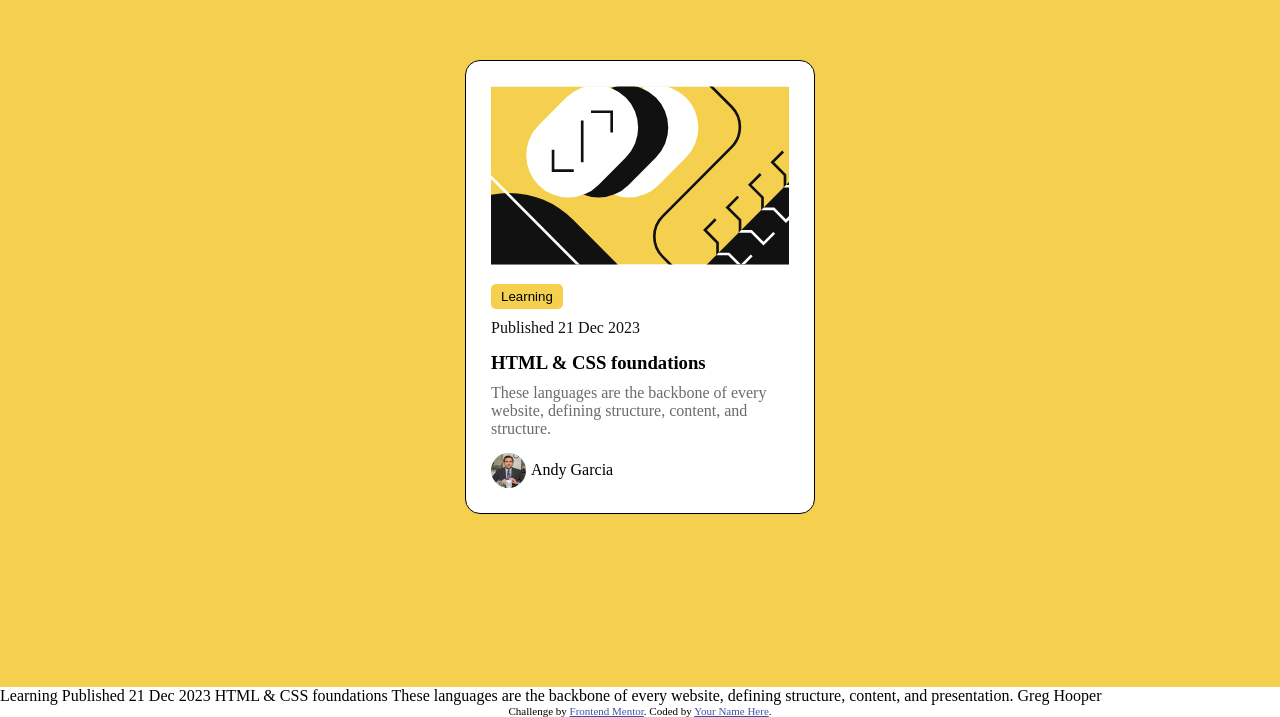
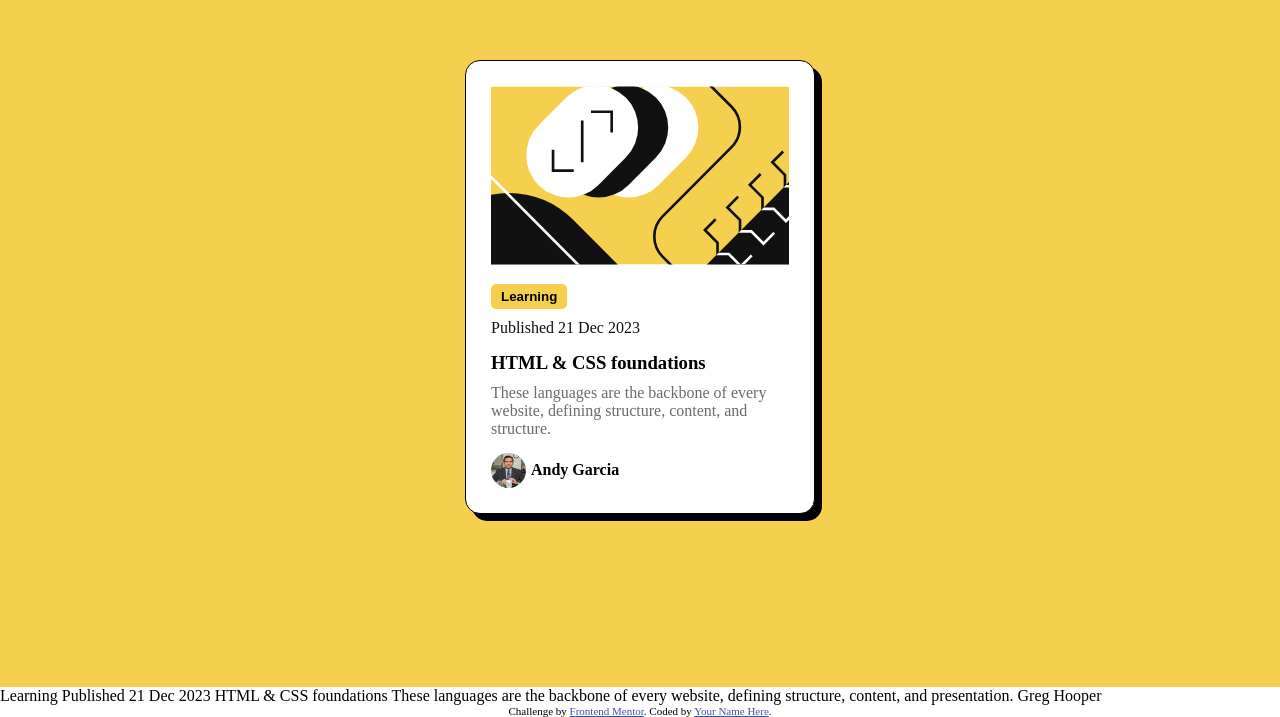
Before and after one commit to barcag07/frontend-mentor-blog-preview-card, a plain HTML site: page index.html in a window 1280 px wide. Shown: the part 113-830 px from the top of the page. Drawn offline with Linux system fonts and the light colour scheme.

Commit message:
Add a border shadow and change some text bold
A border shadow was added to the bottom and right side of the preview
card. The text in the subject button and the user name text were both
made bold to match the desired outcome.

```diff
--- a/styles.css
+++ b/styles.css
@@ -25,8 +25,10 @@
      width: 350px;
      height: fit-content;
      padding: 25px;
-     margin: 100px 100px;
+     /* margin: 100px 100px; */
      gap: 15px;
+     /* box shadow: horizontal-offset vertical-offset blur-radius */
+     box-shadow: 7px 7px 0px black;
 }
 
 .image {
@@ -49,6 +51,7 @@
      background-color:hsl(47, 88%, 63%);
      border-radius: 5px;
      padding: 5px 10px;
+     font-weight: bold;
 }
 
 .date {
@@ -87,5 +90,5 @@
 }
 
 .user-name {
-
+     font-weight: bold;
 }
```
